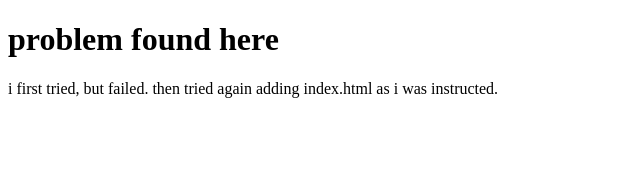
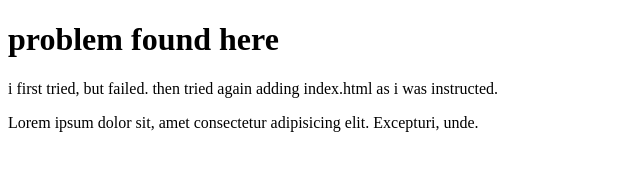
Before and after one commit to abdullahazmir/html5-practice-navigation, a plain HTML site: page index.html in a window 1280 px wide. Shown: the whole page, without its empty margins (0-640 px from the left). Drawn offline with Linux system fonts and the light colour scheme.

Commit message:
index editted

```diff
--- a/index.html
+++ b/index.html
@@ -8,5 +8,7 @@
 <body>
     <h1>problem found here</h1>
     <p>i first tried, but failed. then tried again adding index.html as i was instructed.</p>
+    <p>Lorem ipsum dolor sit, amet consectetur adipisicing elit. Excepturi, unde.</p>
+
 </body>
 </html>
```
